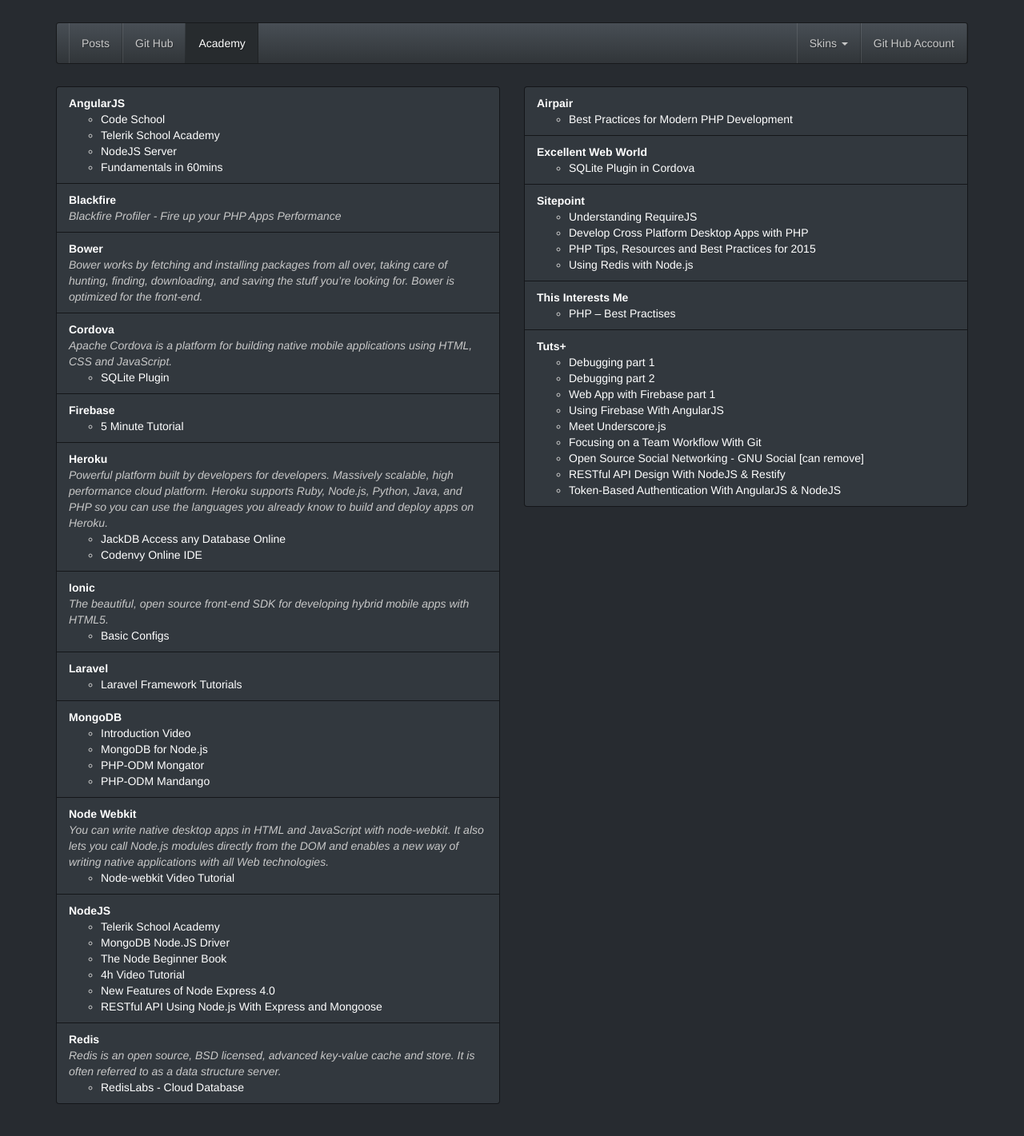
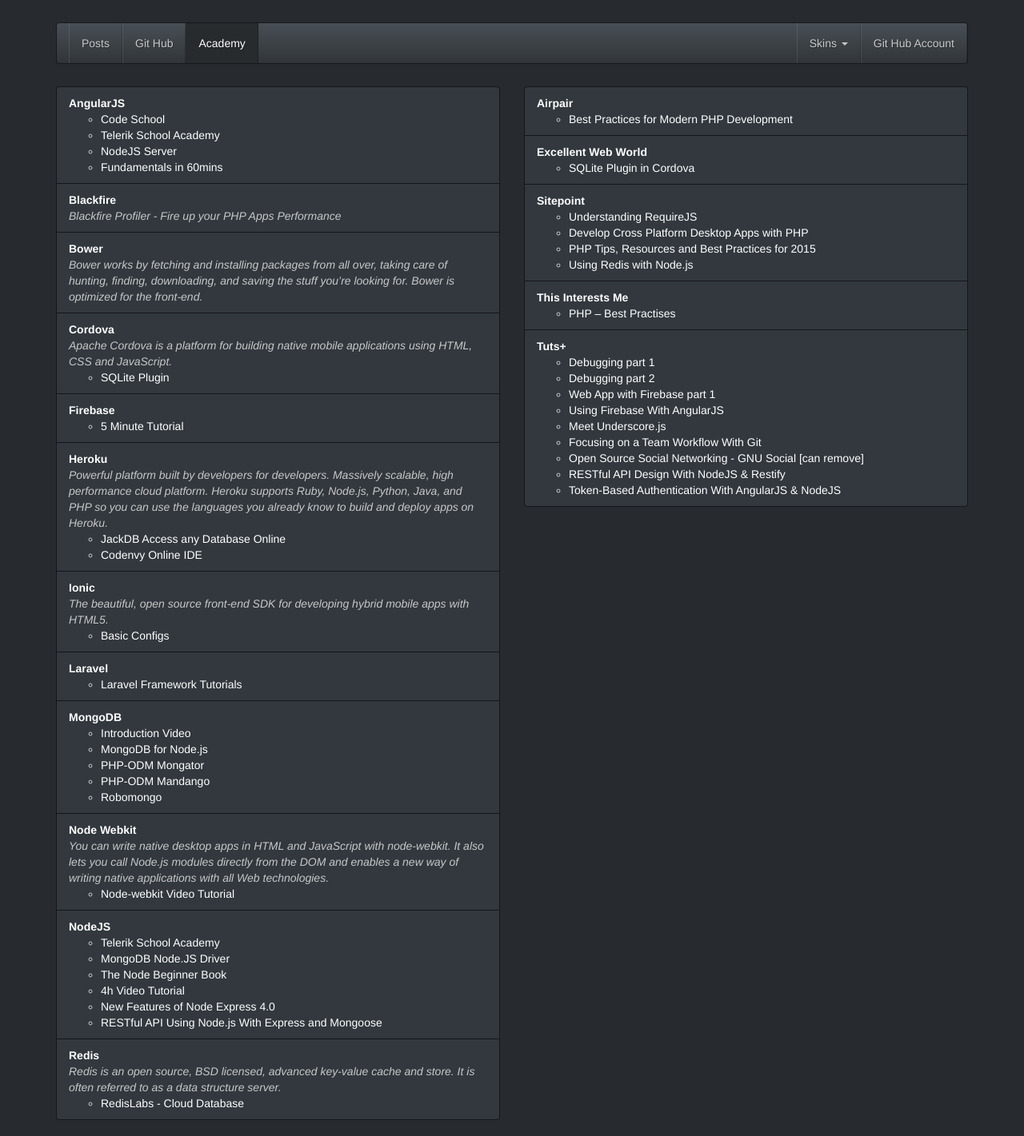
Before and after one commit to donvercety/donvercety.github.io, a Jekyll site: the page built from academy.html, in a window 1280 px wide. Shown: the whole page at 80% size. Built offline with Jekyll 4.4.1, drawn with Linux system fonts in a browser that asks for light colours; nearby versions of some CDN libraries.

Commit message:
Update academy.yml

```diff
--- a/_data/academy.yml
+++ b/_data/academy.yml
@@ -74,6 +74,9 @@
 
     - name: PHP-ODM Mandango
       link: http://mandango.org/
+
+    - name: Robomongo
+      link: http://robomongo.org/
 
   # - - - - - - - - - -
 
```
